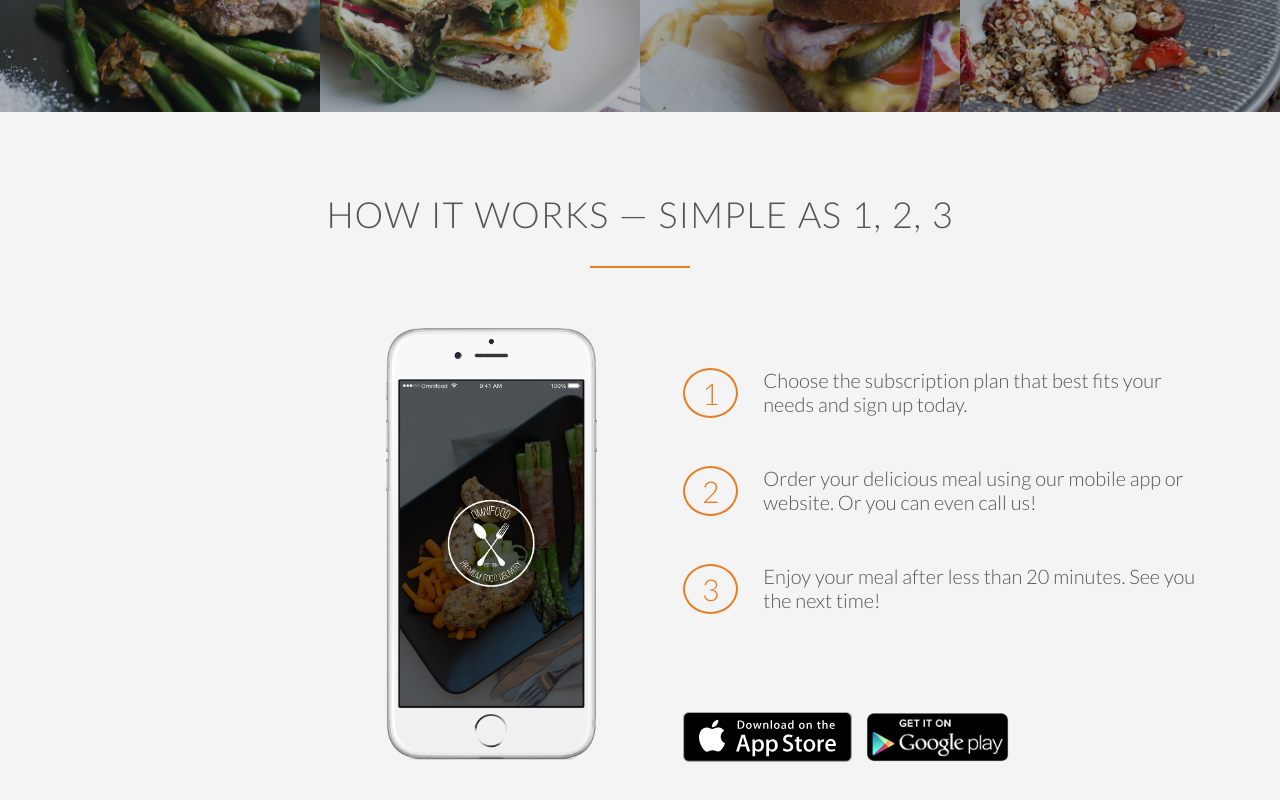
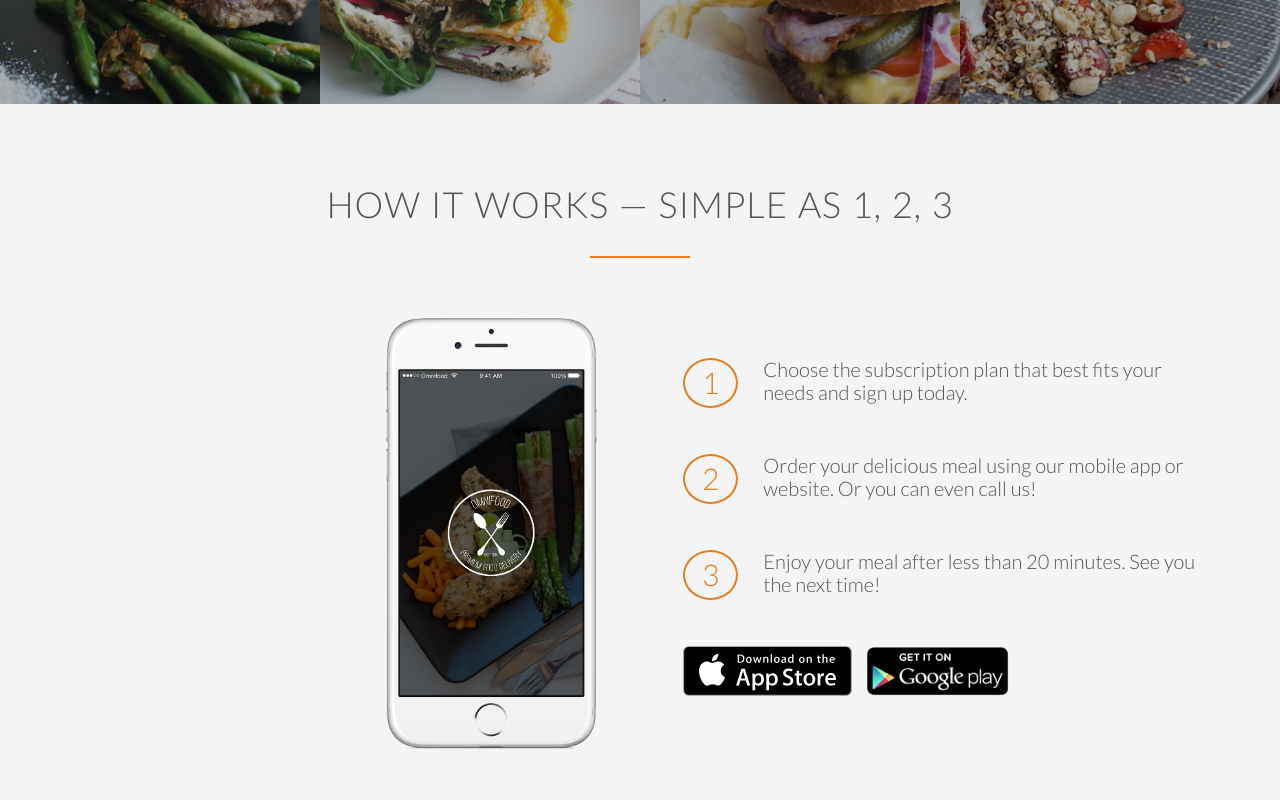
Before and after one commit to benkeyben/OmniFood, a plain HTML site: page index.html in a window 1280 px wide. Shown: the part 1894-2694 px from the top of the page. Drawn offline with nearby package versions, Linux system fonts and the light colour scheme; files whose address does not match are found by name.

```diff
--- a/index.html
+++ b/index.html
@@ -3,13 +3,17 @@
   <head>
     <meta charset="UTF-8" />
     <meta name="viewport" content="width=device-width, initial-scale=1.0" />
+    <link rel="stylesheet" type="text/css" href="vendors/css/normalize.css" />
     <link rel="stylesheet" href="vendors/css/2cols.css" />
     <link rel="stylesheet" href="vendors/css/3cols.css" />
     <link rel="stylesheet" href="vendors/css/4cols.css" />
     <link rel="stylesheet" href="vendors/css/col.css" />
+    <link rel="stylesheet" type="text/css" href="vendors/css/animate.css" />
+
     <link rel="stylesheet" href="vendors/css/ionicons.min.css" />
     <link href="http://fonts.googleapis.com/css?family=Lato:100,300,400,300italic" rel="stylesheet" type="text/css" />
     <link rel="stylesheet" type="text/css" href="resources/css/style.css" />
+    <link rel="stylesheet" type="text/css" href="resources/css/queries.css" />
     <title>Omnifood</title>
   </head>
   <body>
@@ -27,8 +31,10 @@
       </nav>
       <div class="inner-text-box">
         <h1>Goodbye junk food.<br />Hello super healthy meals.</h1>
-        <a class="btn btn-full" href="#">I’m hungry </a>
-        <a class="btn btn-ghost" href="#">Show me more</a>
+        <div>
+          <a class="btn btn-full" href="#">I’m hungry </a>
+          <a class="btn btn-ghost" href="#">Show me more</a>
+        </div>
       </div>
     </header>
 
@@ -153,8 +159,14 @@
             </p>
           </div>
 
-          <a href="#" class="btn-app"><img src="resources/img/download-app.svg" alt="App Store Button"/></a>
-          <a href="#" class="btn-app"><img src="resources/img/download-app-android.png" alt="Play Store Button"/></a>
+          <div class="store-app">
+            <a href="#" class="btn-app">
+              <img src="resources/img/download-app.svg" alt="App Store Button" />
+            </a>
+            <a href="#" class="btn-app">
+              <img src="resources/img/download-app-android.png" alt="Play Store Button" />
+            </a>
+          </div>
         </div>
       </div>
     </section>
@@ -274,8 +286,8 @@
         <h2>Start eating healthy today</h2>
       </div>
       <div class="group">
-        <div class="col span_1_of_3">
-          <div class="plan-box">
+        <div class="col span_1_of_3 ">
+          <div class="plan-box ">
             <div>
               <h3>Premium</h3>
               <p class="plan-price">$399 <span>/ month</span></p>
@@ -429,5 +441,8 @@
         </p>
       </div>
     </footer>
+    <script src="//cdn.jsdelivr.net/respond/1.4.2/respond.min.js"></script>
+    <script src="//cdn.jsdelivr.net/html5shiv/3.7.2/html5shiv.min.js"></script>
+    <script src="//cdn.jsdelivr.net/selectivizr/1.0.3b/selectivizr.min.js"></script>
   </body>
 </html>
```
